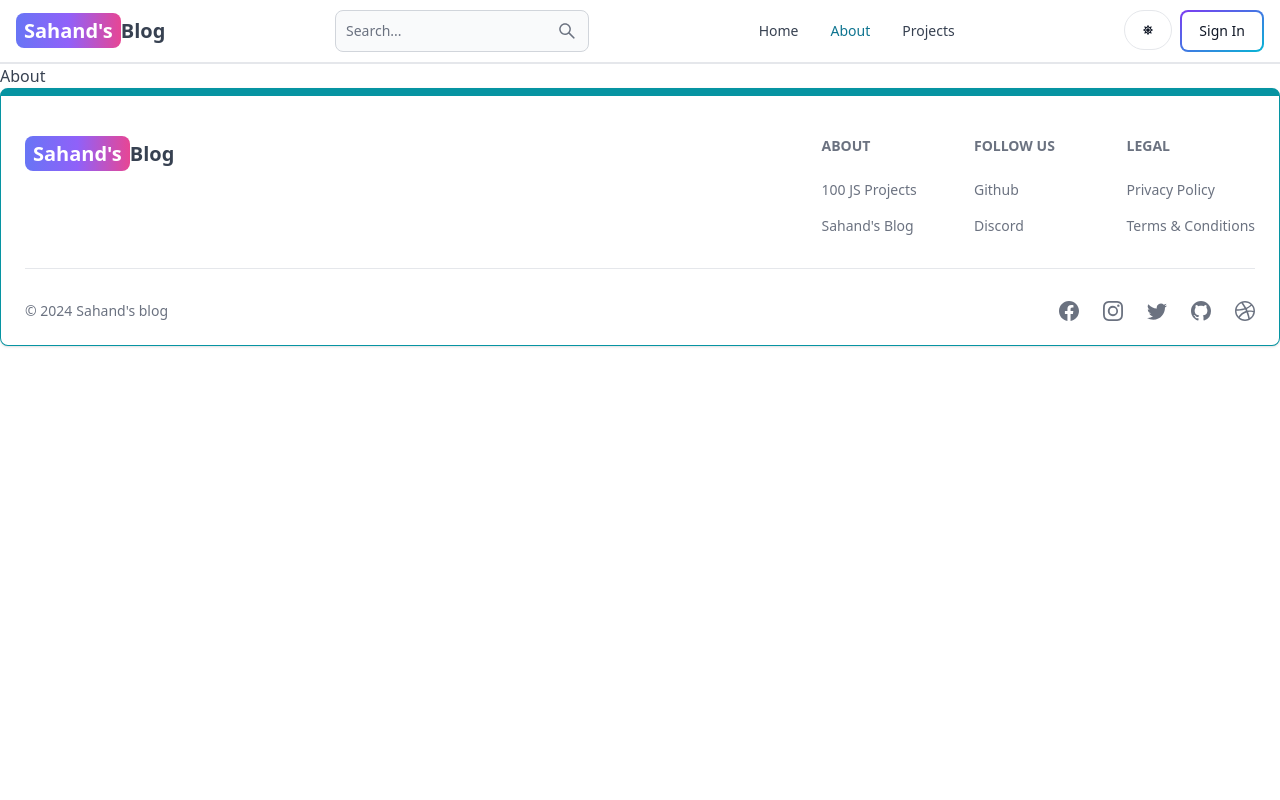
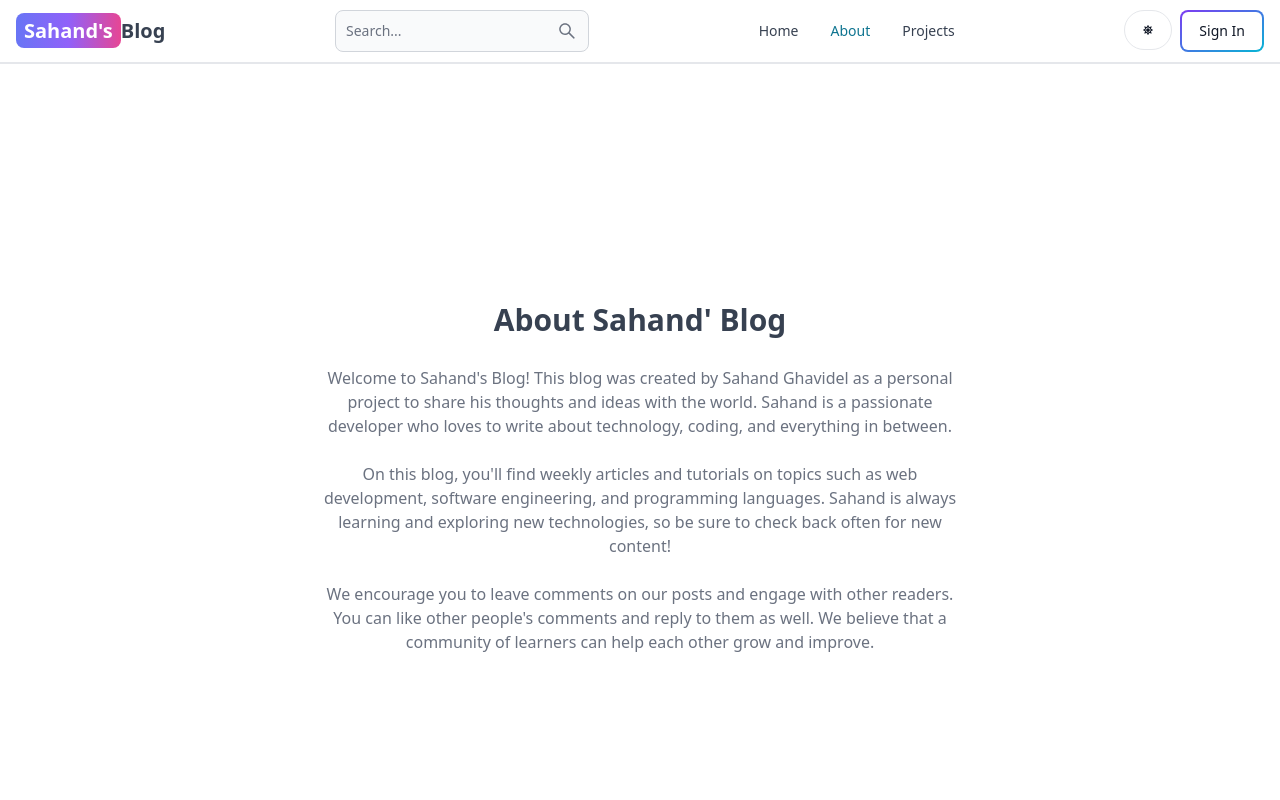
Before and after one commit to xayek/mern-blog, a React (Vite) app in the folder client/: page /about in a window 1280 px wide. Shown: the top 800 px of the page. Built offline with nearby package versions, Linux system fonts and the light colour scheme; no server answers.

Commit message:
complete about and projects pages

```diff
--- a/client/src/pages/About.jsx
+++ b/client/src/pages/About.jsx
@@ -1,5 +1,35 @@
 export default function About() {
   return (
-    <div>About</div>
-  )
+    <div className='min-h-screen flex items-center justify-center'>
+      <div className='max-w-2xl mx-auto p-3 text-center'>
+        <div>
+          <h1 className='text-3xl font font-semibold text-center my-7'>
+            About Sahand' Blog
+          </h1>
+          <div className='text-md text-gray-500 flex flex-col gap-6'>
+            <p>
+              Welcome to Sahand's Blog! This blog was created by Sahand Ghavidel
+              as a personal project to share his thoughts and ideas with the
+              world. Sahand is a passionate developer who loves to write about
+              technology, coding, and everything in between.
+            </p>
+
+            <p>
+              On this blog, you'll find weekly articles and tutorials on topics
+              such as web development, software engineering, and programming
+              languages. Sahand is always learning and exploring new
+              technologies, so be sure to check back often for new content!
+            </p>
+
+            <p>
+              We encourage you to leave comments on our posts and engage with
+              other readers. You can like other people's comments and reply to
+              them as well. We believe that a community of learners can help
+              each other grow and improve.
+            </p>
+          </div>
+        </div>
+      </div>
+    </div>
+  );
 }
--- a/client/src/pages/Projects.jsx
+++ b/client/src/pages/Projects.jsx
@@ -1,5 +1,11 @@
+import CallToAction from '../components/CallToAction';
+
 export default function Projects() {
   return (
-    <div>Projects</div>
+    <div className='min-h-screen max-w-2xl mx-auto flex justify-center items-center flex-col gap-6 p-3'>
+      <h1 className='text-3xl font-semibold'>Pojects</h1>
+      <p className='text-md text-gray-500'>Build fun and engaging projects while learning HTML, CSS, and JavaScript!</p>
+      <CallToAction />
+    </div>
   )
 }
```
